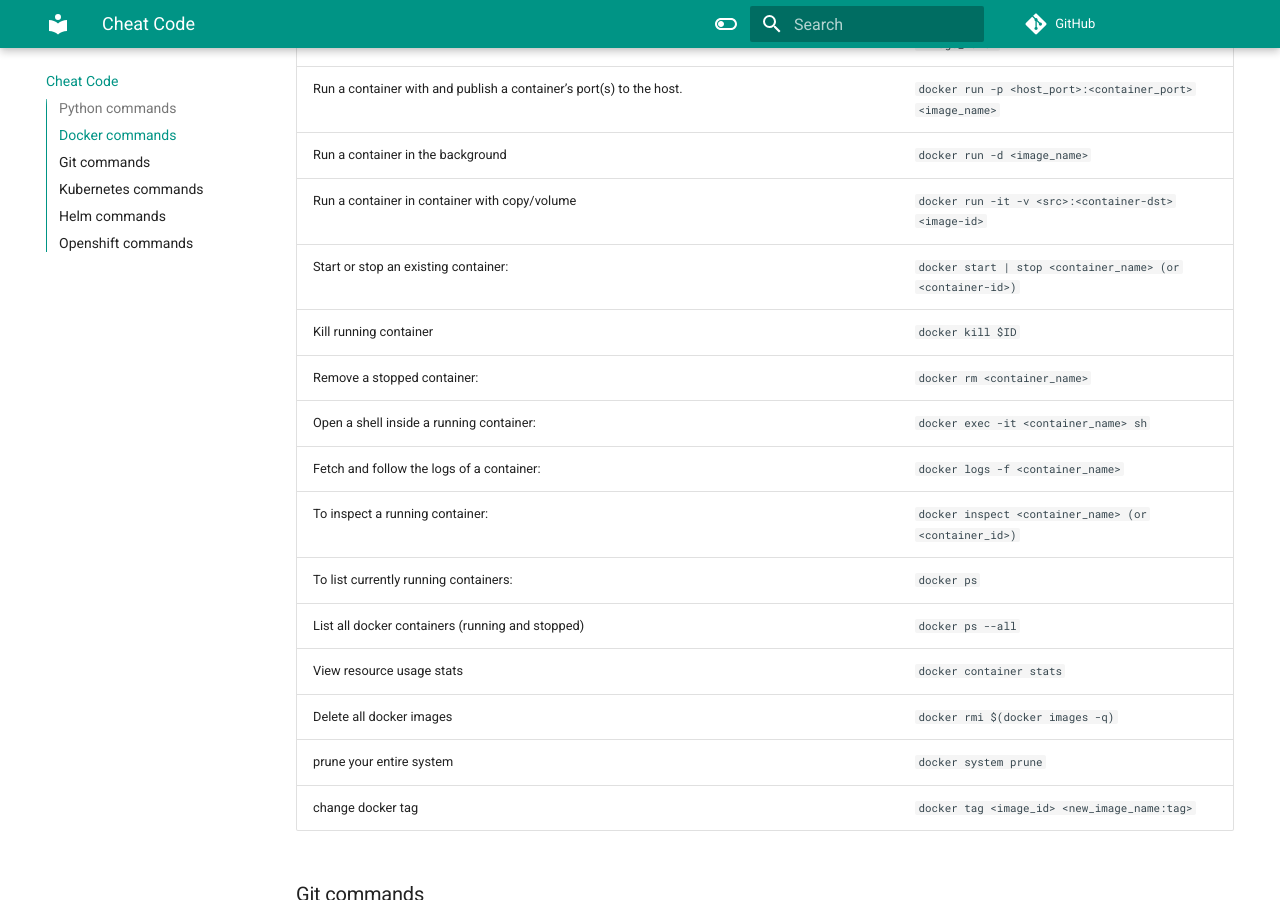
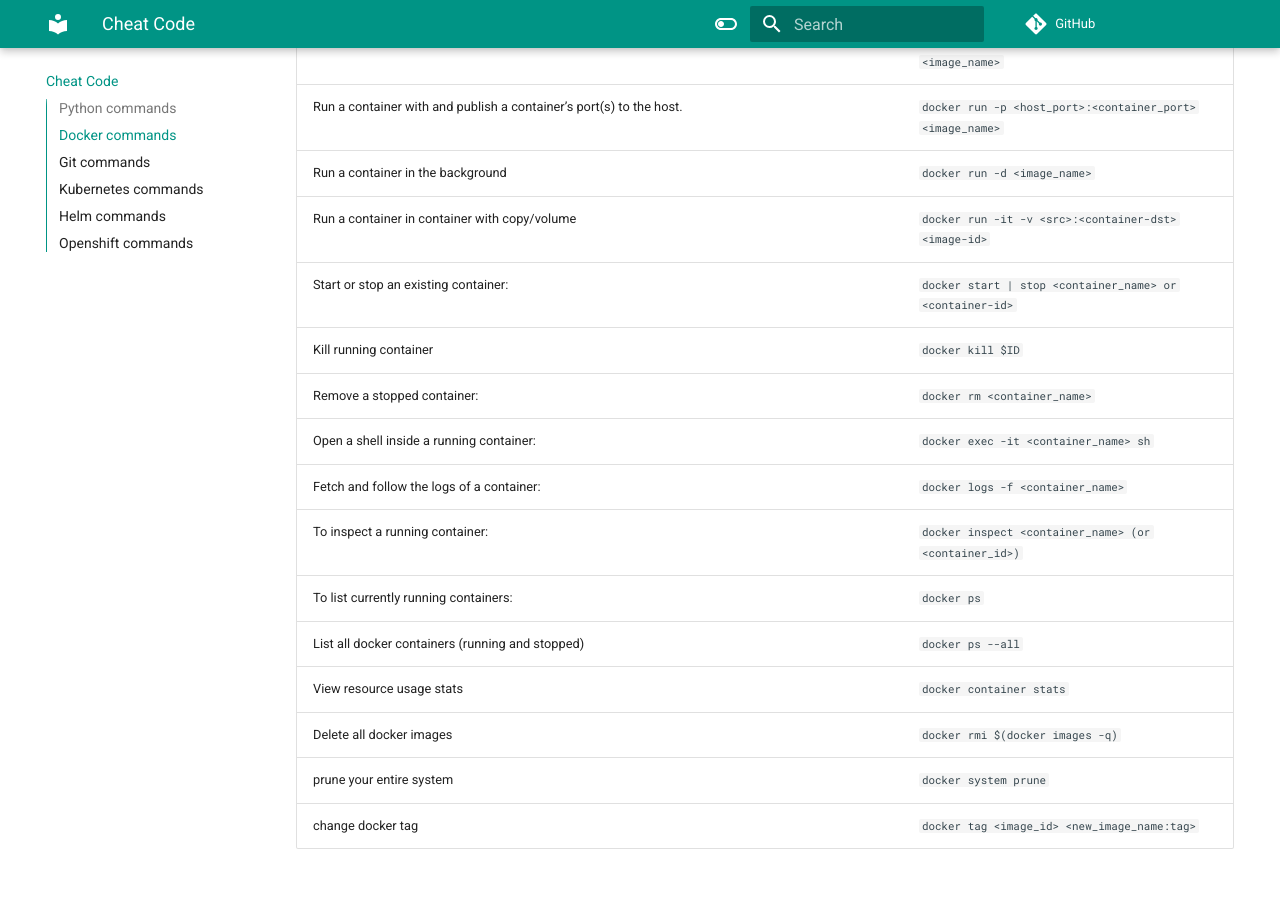
Before and after one commit to botlaram/docs, an MkDocs documentation site: the page built from docs/cheat_code.md, in a window 1280 px wide and 900 px high, scrolled down 1000 px. Built offline with MkDocs 1.6.1 and Material for MkDocs 9.7.7, drawn with Linux system fonts in a browser that asks for light colours.

Commit message:
fix md format in k8

```diff
--- a/docs/cheat_code.md
+++ b/docs/cheat_code.md
@@ -1,16 +1,16 @@
 # Commands
 
-### Python commands
+## Python commands
 
 | Execute                                          | Command
-| ------------------------------------------------ | ----------------------------------------------
+| ------------------------------------------------ | --------------------------------------
 | Create virtual env                  | `python -m venv venv`
 | Activate virtual environment        | Windows`./venv/bin/activate` <br> Linux`source venv/bin/activate`
 | Deactivate virtual environment      | `deactivate`
 | Install requirements.txt            | `pip install -r requirements.txt`
 | Create requirements.txt | `pip freeze > requirements.txt`
 
-### Docker commands
+## Docker commands
 
 | Execute                                          | Command
 | ------------------------------------------------ | ----------------------------------------------
@@ -24,7 +24,7 @@
 | Run a container with and publish a container’s port(s) to the host. | `docker run -p <host_port>:<container_port> <image_name>`
 | Run a container in the background                  | `docker run -d <image_name>`
 | Run a container in container with copy/volume | `docker run -it -v <src>:<container-dst> <image-id>`
-| Start or stop an existing container:      | `docker start | stop <container_name> (or <container-id>)`
+| Start or stop an existing container:  | `docker start | stop <container_name> or <container-id>`
 | Kill running container                             | `docker kill $ID`
 | Remove a stopped container:                        | `docker rm <container_name>`
 | Open a shell inside a running container:           | `docker exec -it <container_name> sh`
@@ -37,7 +37,7 @@
 | prune your entire system                           |  `docker system prune`
 | change docker tag                                  | `docker tag <image_id> <new_image_name:tag>`
 
-### Git commands
+## Git commands
 
 | Execute                                          | Command
 | ------------------------------------------------ | -------------------------
@@ -77,7 +77,7 @@
 | Git Diff Branches                                | `git diff <branch 1> < branch 2>`
 | clone other's code and push to your repo  | `git clone` <br> `git remote -v` <br> `git remote set-url origin <add-your-url>` <br> `git remote -v` <br> `git push origin`
 
-### Kubernetes commands
+## Kubernetes commands
 
 | Execute                                          | Command
 | ------------------------------------------------ | -----------------------------------
@@ -116,7 +116,7 @@
 | Delete all pods                                  | `kubectl delete pods --all -n development`
 | Delete deployments                               | `kubectl delete deployment "deployment-name"`
 
-### Helm commands
+## Helm commands
 
 | Execute                                          | Command
 | ------------------------------------------------ | -------------------------
@@ -145,7 +145,7 @@
 | Helm show values                                  | `helm show values bitnami/kube-state-metrics`
 | Helm uninstall                                  | `helm uninstall "release-name" . -n "namespace"`
 
-### Openshift commands
+## Openshift commands
 
 | Execute                                          | Command
 | ------------------------------------------------ | ---------------------------------------
--- a/mkdocs.yml
+++ b/mkdocs.yml
@@ -10,6 +10,7 @@
     - Computer Networking: networking.md
     - DSA: DSA.md
     - DevOps_Tools: DevOps_Tools.md
+    - K8: kubernetes.md
     - Publish: publish.md
     - Devops_Project: DevOps_Project.md
 
```
Also changed, not shown: cspell.json (+9 -0 lines), docs/kubernetes.md (+119 -145 lines), docs/publish.md (+0 -15 lines).
